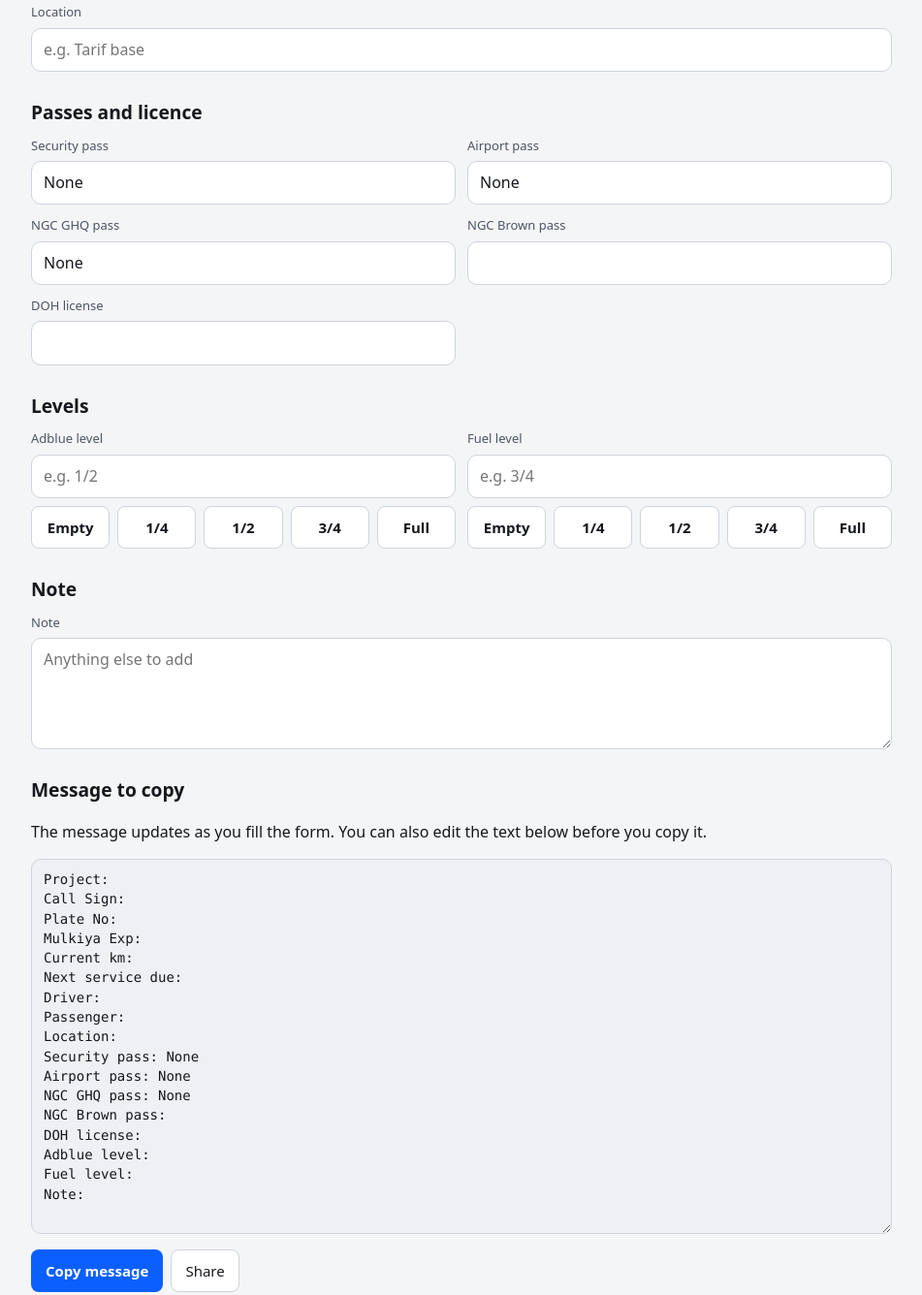
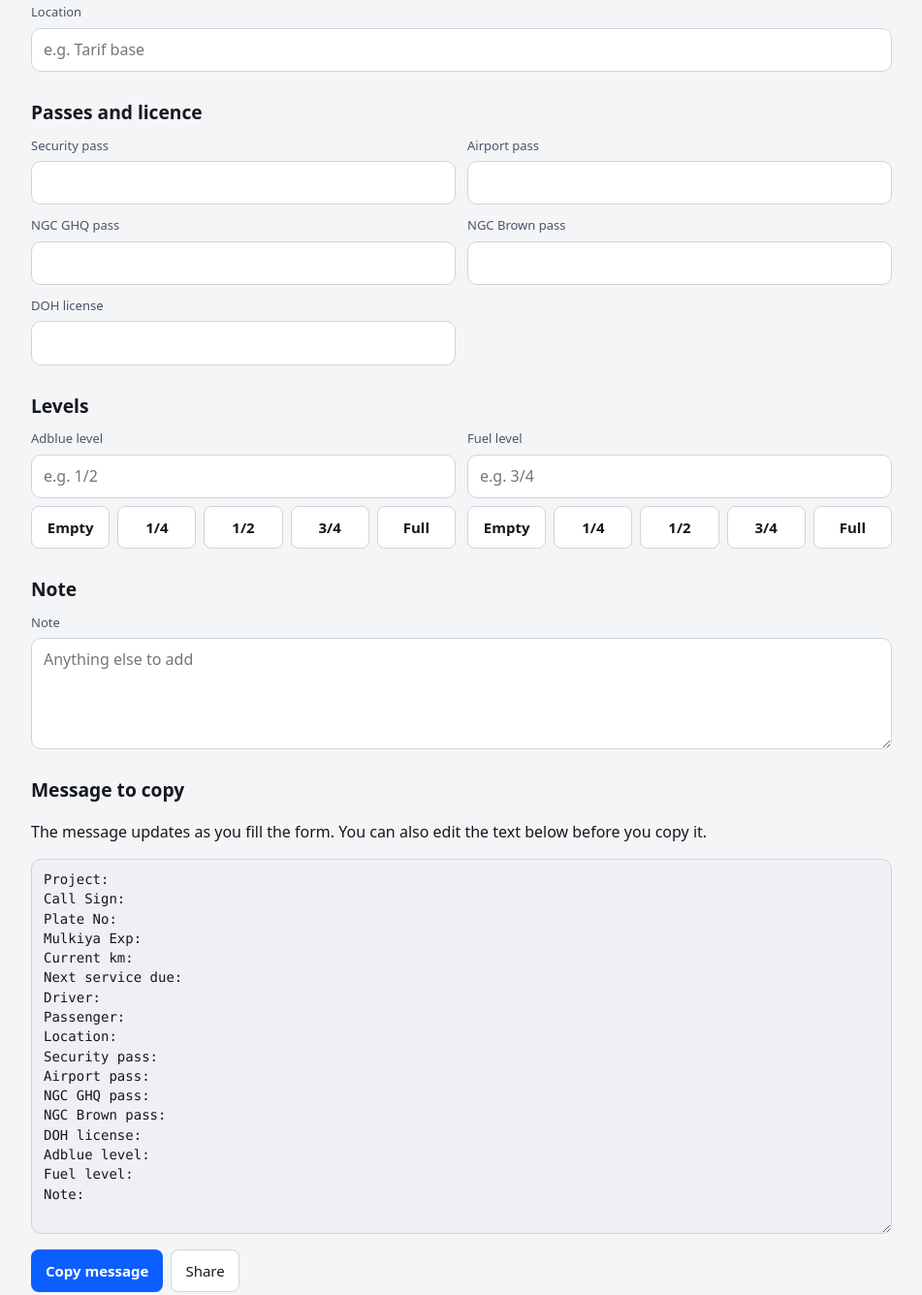
Before and after one commit to Mattydk1/medic-forms, a plain HTML site: page test-vehicle.html in a window 1280 px wide. Shown: the part 912-2248 px from the top of the page at 97% size, without its empty margins (164-1115 px from the left). Drawn offline with Linux system fonts and the light colour scheme.

Commit message:
Vehicle test page: passes start empty

```diff
--- a/test-vehicle.html
+++ b/test-vehicle.html
@@ -272,12 +272,6 @@ html[data-theme="dark"] .test-banner { background: #f0c36b; color: #3a2d12; }
     ["fuelLevel", "Fuel level"],
     ["note", "Note"]
   ];
-  var DEFAULTS = {
-    securityPass: "None",
-    airportPass: "None",
-    ngcGhqPass: "None"
-  };
-
   var draftReady = false;
   var saveTimer = null;
   var copiedTimer = null;
@@ -289,7 +283,7 @@ html[data-theme="dark"] .test-banner { background: #f0c36b; color: #3a2d12; }
       messageDirty: false,
       mulkiyaBlurred: false
     };
-    FIELD_KEYS.forEach(function (k) { s[k] = DEFAULTS[k] || ""; });
+    FIELD_KEYS.forEach(function (k) { s[k] = ""; });
     return s;
   }
 
@@ -598,7 +592,6 @@ html[data-theme="dark"] .test-banner { background: #f0c36b; color: #3a2d12; }
     STORAGE_KEY: STORAGE_KEY,
     FIELD_KEYS: FIELD_KEYS,
     MESSAGE_LABELS: MESSAGE_LABELS,
-    DEFAULTS: DEFAULTS,
     LEVEL_CHIPS: LEVEL_CHIPS,
     buildMessage: buildMessage,
     generatedMessage: generatedMessage,
```
